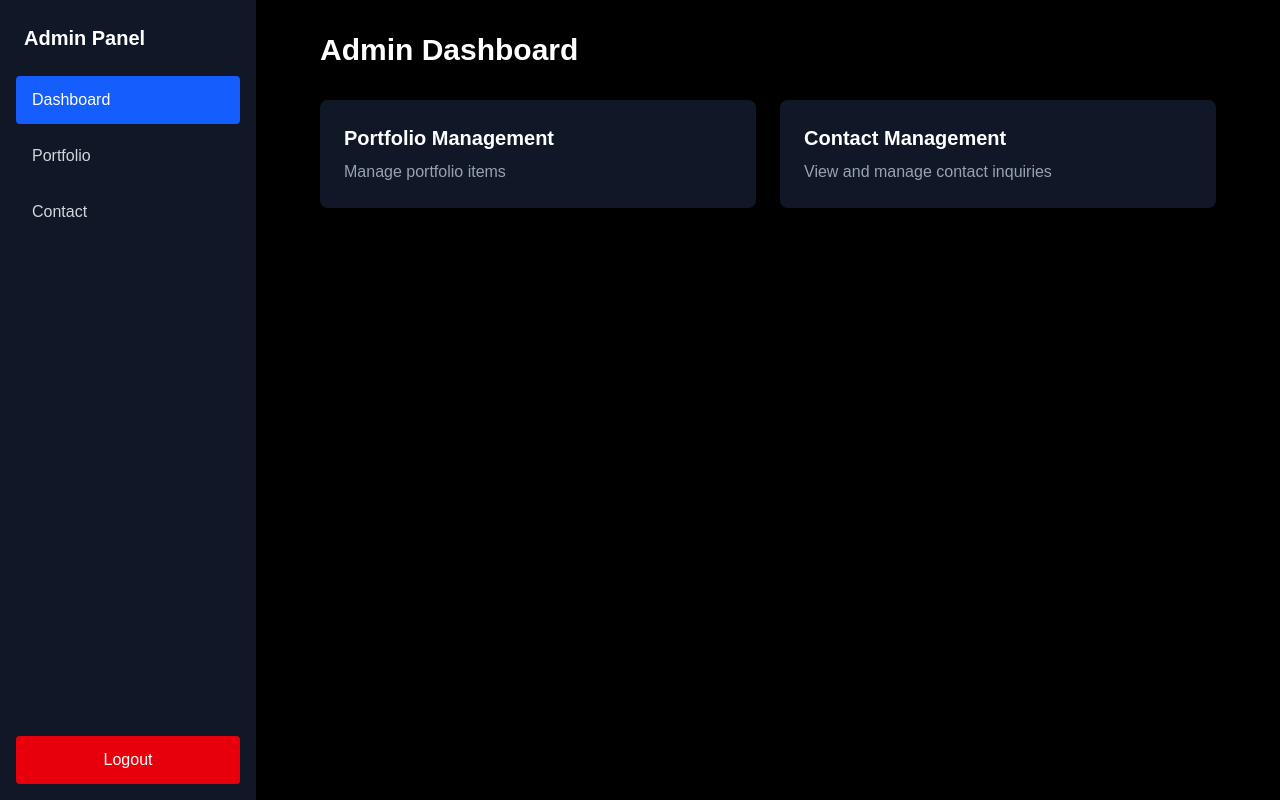
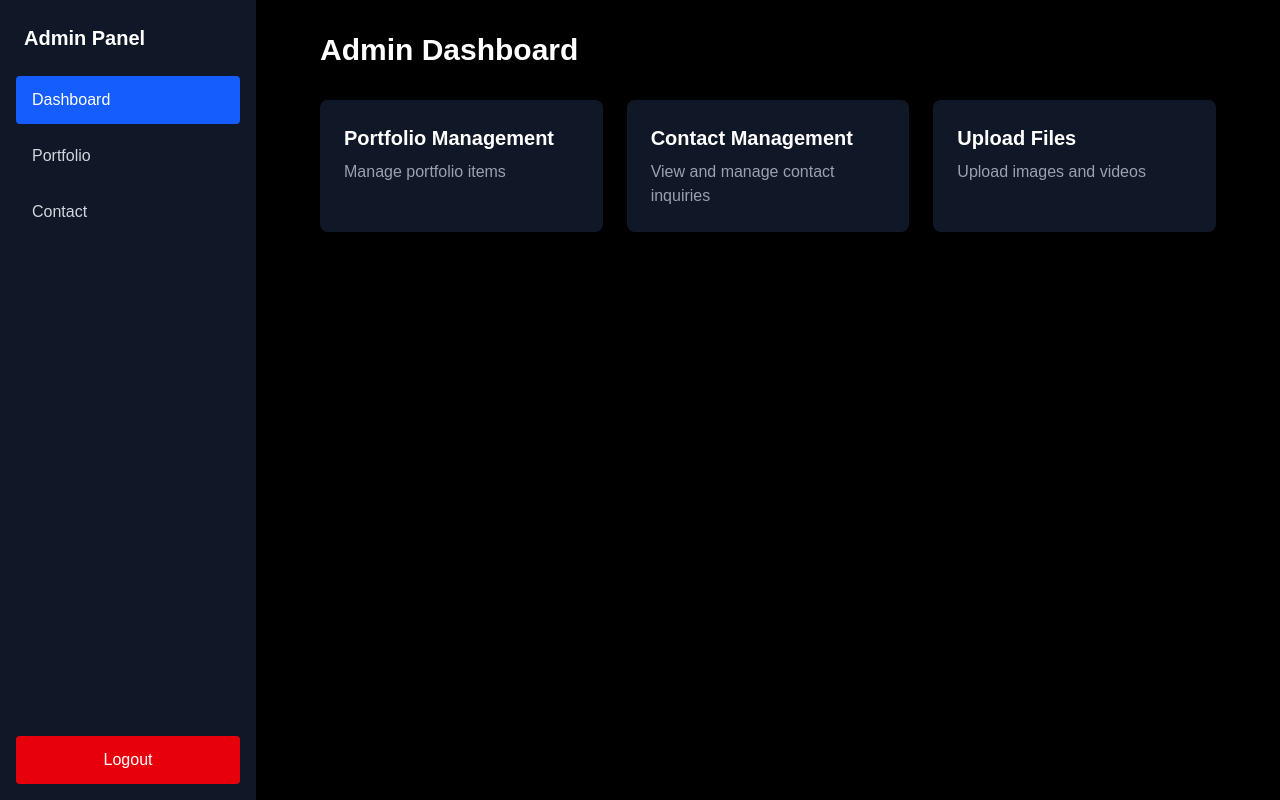
Before and after one commit to NSINGHRAJPUT/video-crew-frontend, a React (Vite) app: page /admin in a window 1280 px wide. Built offline with nearby package versions, Linux system fonts and the light colour scheme; sample sign-in values are in the browser's storage.

Commit message:
Update AdminDashboard.tsx

```diff
--- a/src/pages/admin/AdminDashboard.tsx
+++ b/src/pages/admin/AdminDashboard.tsx
@@ -1,18 +1,33 @@
-import { Link } from 'react-router-dom';
+import { Link } from "react-router-dom";
 
 export default function AdminDashboard() {
   return (
-    <div className="min-h-screen bg-black text-white p-8">
+    <div className="min-h-screen bg-black text-white p-4 lg:p-8 pt-16 lg:pt-8">
       <div className="max-w-4xl mx-auto">
-        <h1 className="text-3xl font-bold mb-8">Admin Dashboard</h1>
-        <div className="grid md:grid-cols-2 gap-6">
-          <Link to="/admin/portfolio" className="bg-gray-900 p-6 rounded-lg hover:bg-gray-800 transition">
+        <h1 className="text-2xl lg:text-3xl font-bold mb-6 lg:mb-8">
+          Admin Dashboard
+        </h1>
+        <div className="grid grid-cols-1 md:grid-cols-2 lg:grid-cols-3 gap-4 lg:gap-6">
+          <Link
+            to="/admin/portfolio"
+            className="bg-gray-900 p-6 rounded-lg hover:bg-gray-800 transition"
+          >
             <h2 className="text-xl font-semibold mb-2">Portfolio Management</h2>
             <p className="text-gray-400">Manage portfolio items</p>
           </Link>
-          <Link to="/admin/contact" className="bg-gray-900 p-6 rounded-lg hover:bg-gray-800 transition">
+          <Link
+            to="/admin/contact"
+            className="bg-gray-900 p-6 rounded-lg hover:bg-gray-800 transition"
+          >
             <h2 className="text-xl font-semibold mb-2">Contact Management</h2>
             <p className="text-gray-400">View and manage contact inquiries</p>
+          </Link>
+          <Link
+            to="/admin/upload"
+            className="bg-gray-900 p-6 rounded-lg hover:bg-gray-800 transition"
+          >
+            <h2 className="text-xl font-semibold mb-2">Upload Files</h2>
+            <p className="text-gray-400">Upload images and videos</p>
           </Link>
         </div>
       </div>
```
